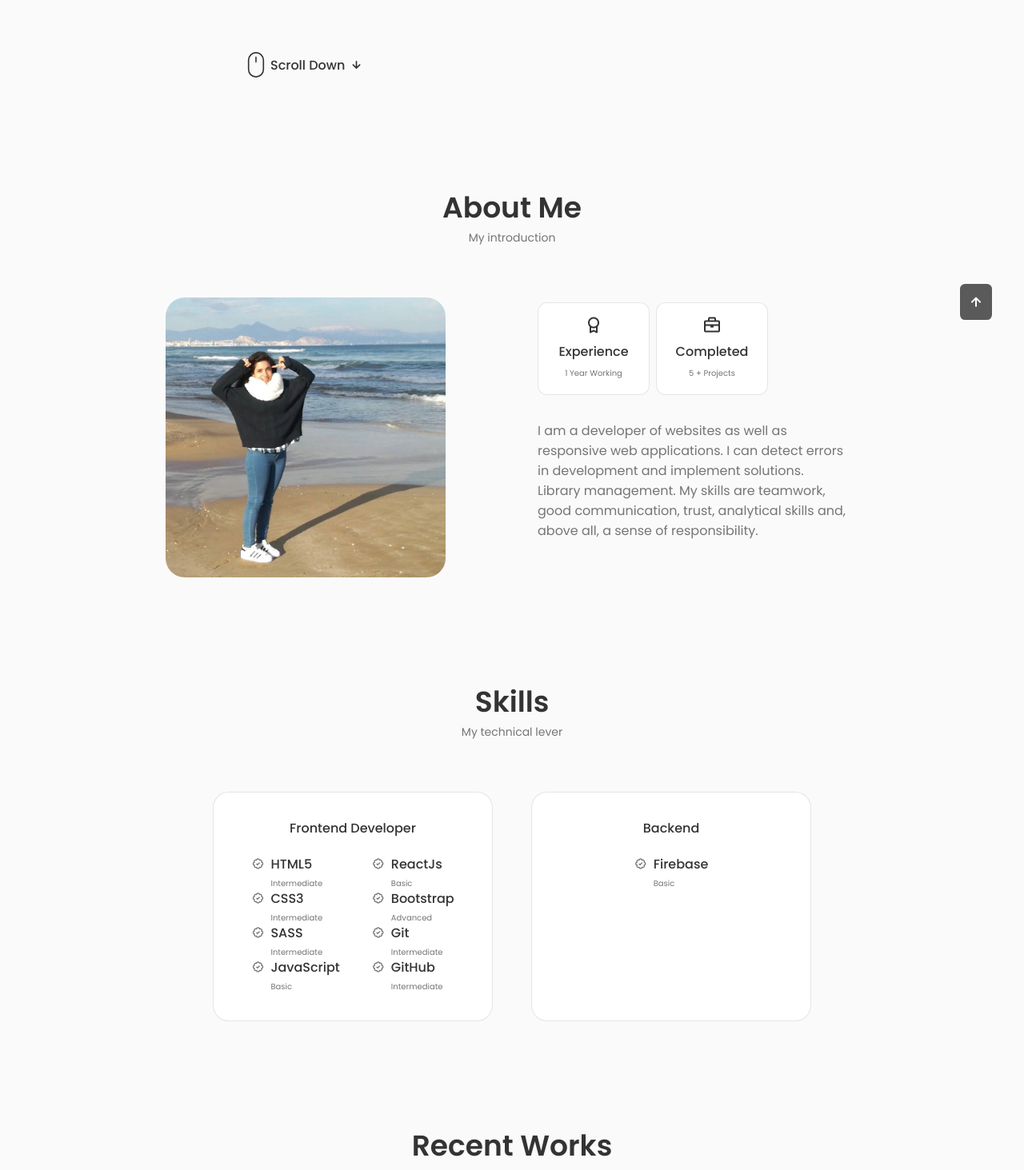
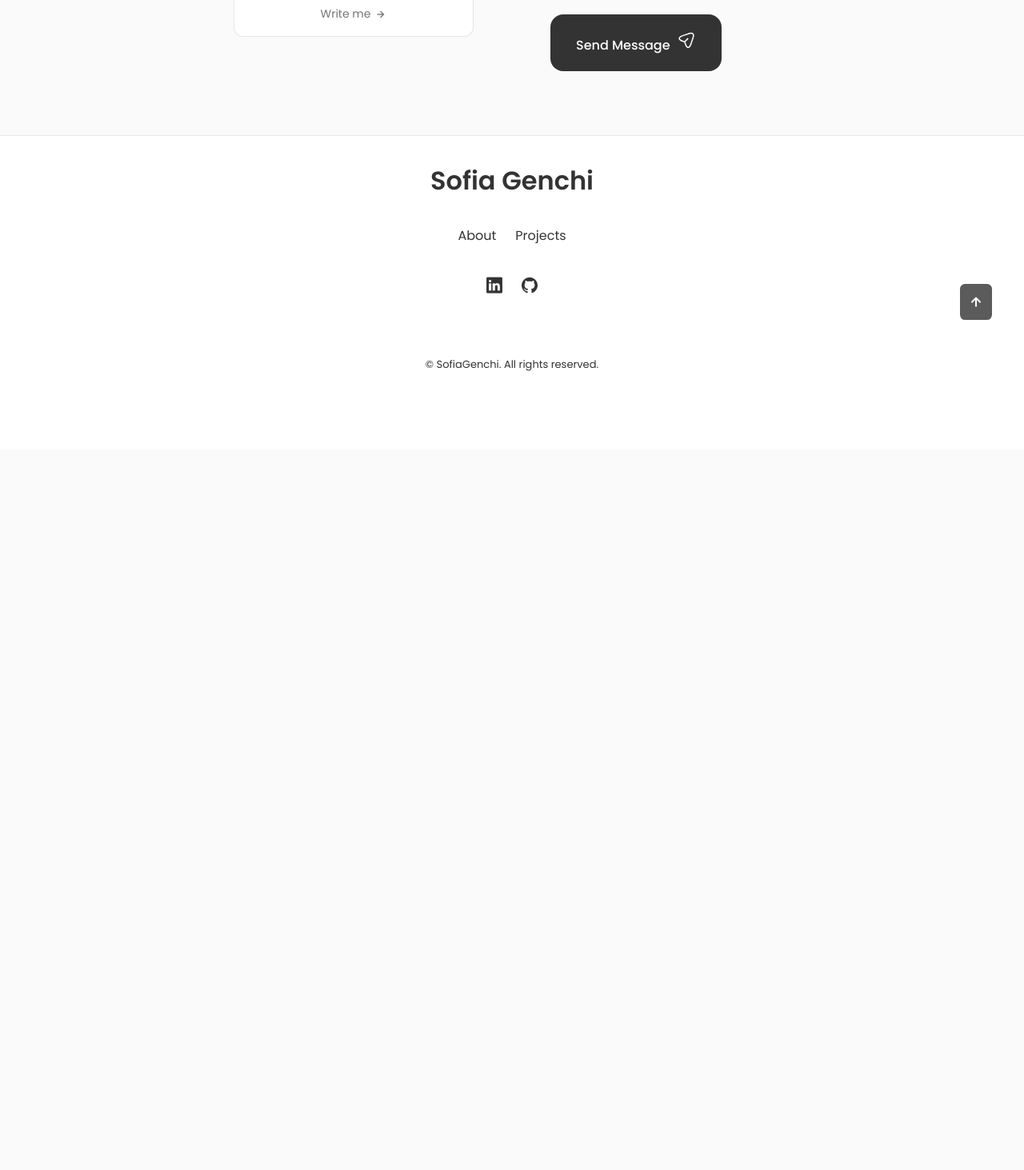
Before and after one commit to SofiaGenchi/portafolio, a React (Create React App) app in the folder portfolio/: page /contact in a window 1280 px wide. Shown: the part 560-2023 px from the top of the page at 80% size. After the commit the page ends 1122 px from the top, so only its background shows below. Built offline with nearby package versions, Linux system fonts and the light colour scheme.

Commit message:
router-dom

```diff
--- a/portfolio/src/App.js
+++ b/portfolio/src/App.js
@@ -7,21 +7,22 @@ import Home from './components/home/Home';
 import Projects from './components/projects/Projects';
 import ScrollUp from './components/scrollup/ScrollUp';
 import Skills from './components/skills/Skills';
+import {BrowserRouter, Routes, Route} from 'react-router-dom'
 
 function App() {
   return (
-    <>
+    <BrowserRouter>
       <Header />
-      <main className='main'>
-        <Home />
-        <About />
-        <Skills />
-        <Projects />
-        <Contact />
-      </main>
+      <Routes>
+        <Route path='/' element={<Home />}/>
+        <Route path='/about' element={<About />} />
+        <Route path='/skills' element={<Skills />} />
+        <Route path='/projects' element={<Projects />} />
+        <Route path='/contact' element={<Contact />} />
+      </Routes>
       <Footer />
       <ScrollUp />
-    </>
+    </BrowserRouter>
   );
 }
 
--- a/portfolio/src/components/Header/Header.jsx
+++ b/portfolio/src/components/Header/Header.jsx
@@ -1,5 +1,6 @@
 import React from "react";
 import { useState } from "react";
+import { useNavigate } from "react-router-dom";
 import "./header.css";
 
 const Header = () => {
@@ -15,39 +16,41 @@ const Header = () => {
 
     const [Toggle, showMenu] = useState(false);
     const [activeNav, setActiveNav] = useState("#home");
+
+    const navegar = useNavigate();
     return(
         <header className="header">
             <nav className="nav container">
-                <a href="index.html" className="nav__logo">Sofia</a>
+                <a onClick={() => navegar('/')} className="nav__logo">Sofia</a>
 
                 <div className={Toggle ? "nav__menu show-menu" : "nav__menu"}>
                     <ul className="nav__list grid">
                         <li className="nav__item">
-                            <a href="#home" onClick={() => setActiveNav('#home')} className={activeNav === "#home" ? "nav__link active-link" : "nav__link"}>
+                            <a onClick={() => navegar('/')} className={activeNav === "#home" ? "nav__link active-link" : "nav__link"}>
                                 <i className="uil uil-estate nav__icon"></i> Home
                             </a>
                         </li>
 
                         <li className="nav__item">
-                            <a href="#about" onClick={() => setActiveNav('#about')} className={activeNav === "#about" ? "nav__link active-link" : "nav__link"}>
+                            <a onClick={() => navegar('/about')} className={activeNav === "#about" ? "nav__link active-link" : "nav__link"}>
                                 <i className="uil uil-user nav__icon"></i> About
                             </a>
                         </li>
 
                         <li className="nav__item">
-                            <a href="#skills" onClick={() => setActiveNav('#skills')} className={activeNav === "#skills" ? "nav__link active-link" : "nav__link"}>
+                            <a onClick={() => navegar('/skills')} className={activeNav === "#skills" ? "nav__link active-link" : "nav__link"}>
                                 <i className="uil uil-file-alt nav__icon"></i> Skills
                             </a>
                         </li>
 
                         <li className="nav__item">
-                            <a href="#projects" onClick={() => setActiveNav('#projects')} className={activeNav === "#projects" ? "nav__link active-link" : "nav__link"}>
+                            <a onClick={() => navegar('/projects')} className={activeNav === "#projects" ? "nav__link active-link" : "nav__link"}>
                                 <i className="uil uil-scenery nav__icon"></i> Projects
                             </a>
                         </li>
 
                         <li className="nav__item">
-                            <a href="#contact" onClick={() => setActiveNav('#contact')} className={activeNav === "#contact" ? "nav__link active-link" : "nav__link"}>
+                            <a onClick={() => navegar('/contact')} className={activeNav === "#contact" ? "nav__link active-link" : "nav__link"}>
                                 <i className="uil uil-message nav__icon"></i> Contact
                             </a>
                         </li>
--- a/portfolio/src/components/Header/header.css
+++ b/portfolio/src/components/Header/header.css
@@ -33,6 +33,7 @@
     color: var(--title-color);
     font-weight: var(--font-medium);
     transition: .3s;
+    cursor: pointer;
 }
 
 .nav__icon, .nav__close, .nav__toggle {
--- a/portfolio/src/components/contact/Contact.jsx
+++ b/portfolio/src/components/contact/Contact.jsx
@@ -1,10 +1,13 @@
 import React from "react";
 import "./contact.css";
 import { useForm } from "@formspree/react";
+import { useNavigate } from "react-router-dom";
 
 
 const Contact = () => {
   const [state, handleSubmit] = useForm("xrgdevpp");
+
+  const navegar = useNavigate();
 
   return (
     <section className="contact section" id="contact">
@@ -89,7 +92,7 @@ const Contact = () => {
               ></textarea>
             </div>
 
-            <button type="submit" className="button button-flex">
+            <button onClick={setTimeout(navegar('/'), 2000)} type="submit" className="button button-flex">
               Send Message
               <svg
                 class="button__icon"
```
